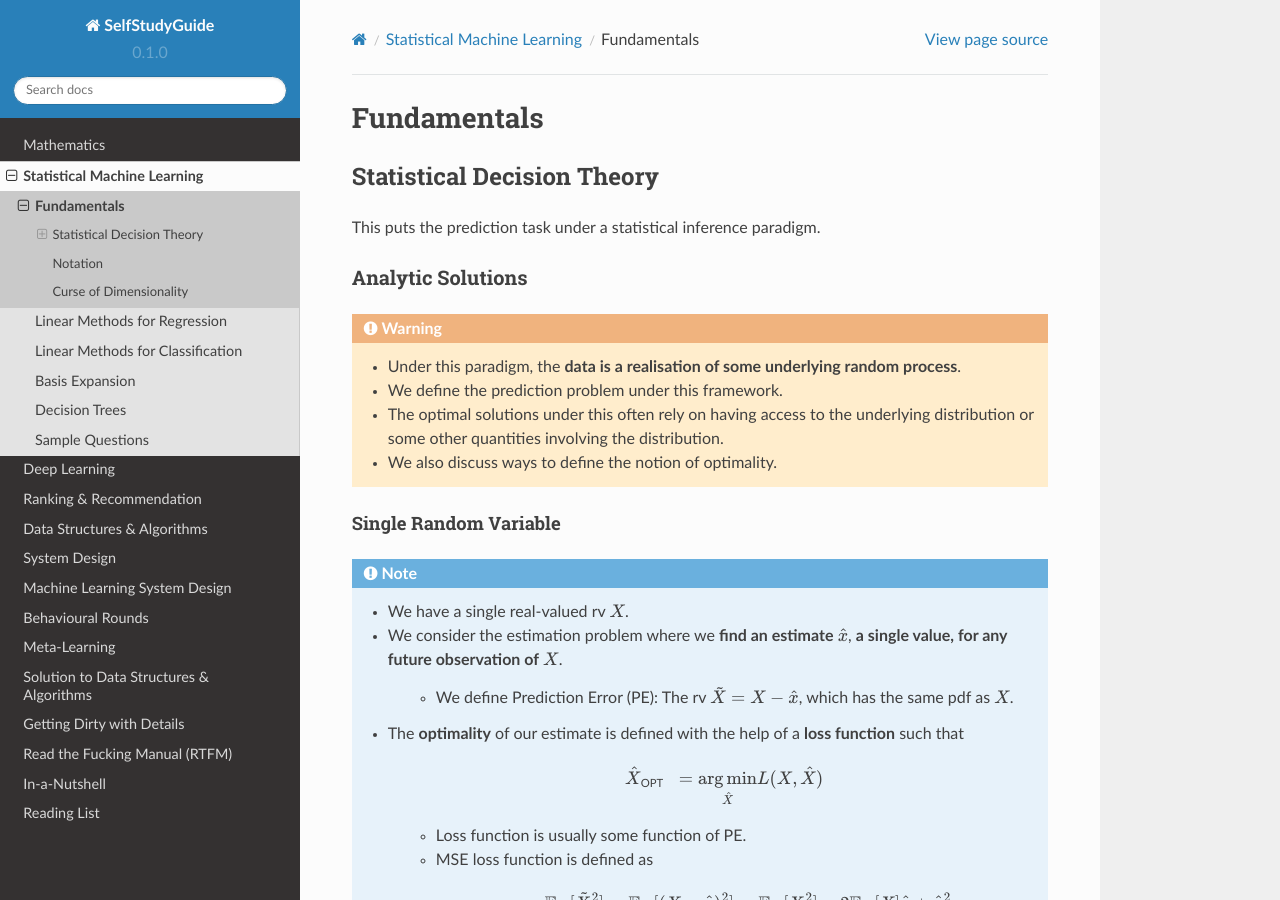
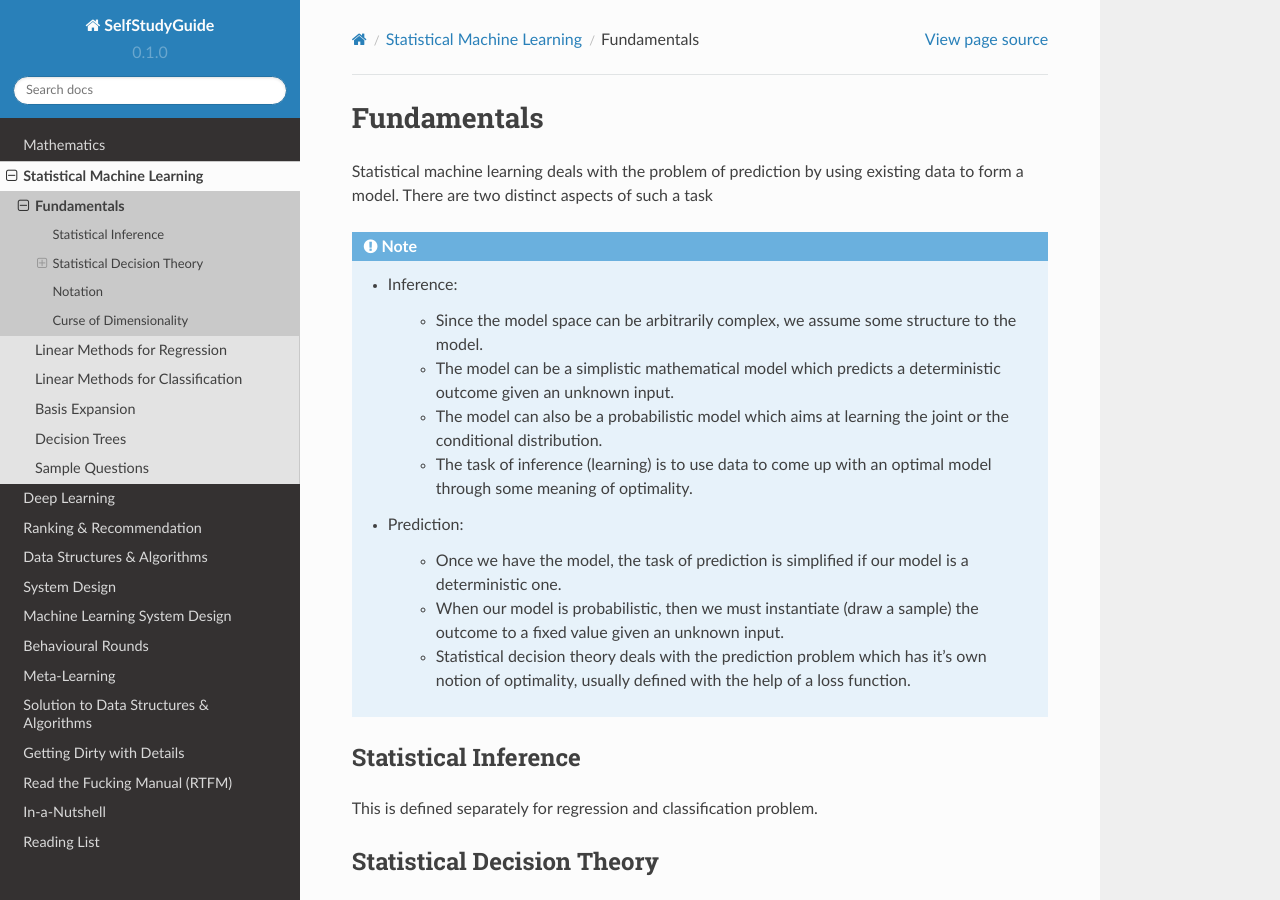
Before and after one commit to uselesstechjunks/leetcode, a Sphinx documentation site: the page built from docs/source/ml/basics.rst, in a window 1280 px wide and 900 px high. Built offline with Sphinx 7.4.7 and the Read the Docs theme 2.0.0, drawn with Linux system fonts in a browser that asks for light colours.

Commit message:
Update basics.rst

```diff
--- a/docs/source/ml/basics.rst
+++ b/docs/source/ml/basics.rst
@@ -1,6 +1,26 @@
 ##################################################################################
 Fundamentals
 ##################################################################################
+
+Statistical machine learning deals with the problem of prediction by using existing data to form a model. There are two distinct aspects of such a task
+
+.. note::
+	* Inference:
+
+		* Since the model space can be arbitrarily complex, we assume some structure to the model.
+		* The model can be a simplistic mathematical model which predicts a deterministic outcome given an unknown input.
+		* The model can also be a probabilistic model which aims at learning the joint or the conditional distribution.
+		* The task of inference (learning) is to use data to come up with an optimal model through some meaning of optimality.
+	* Prediction:
+
+		* Once we have the model, the task of prediction is simplified if our model is a deterministic one.
+		* When our model is probabilistic, then we must instantiate (draw a sample) the outcome to a fixed value given an unknown input.
+		* Statistical decision theory deals with the prediction problem which has it's own notion of optimality, usually defined with the help of a loss function.
+
+**********************************************************************************
+Statistical Inference
+**********************************************************************************
+This is defined separately for regression and classification problem.
 
 **********************************************************************************
 Statistical Decision Theory
```
